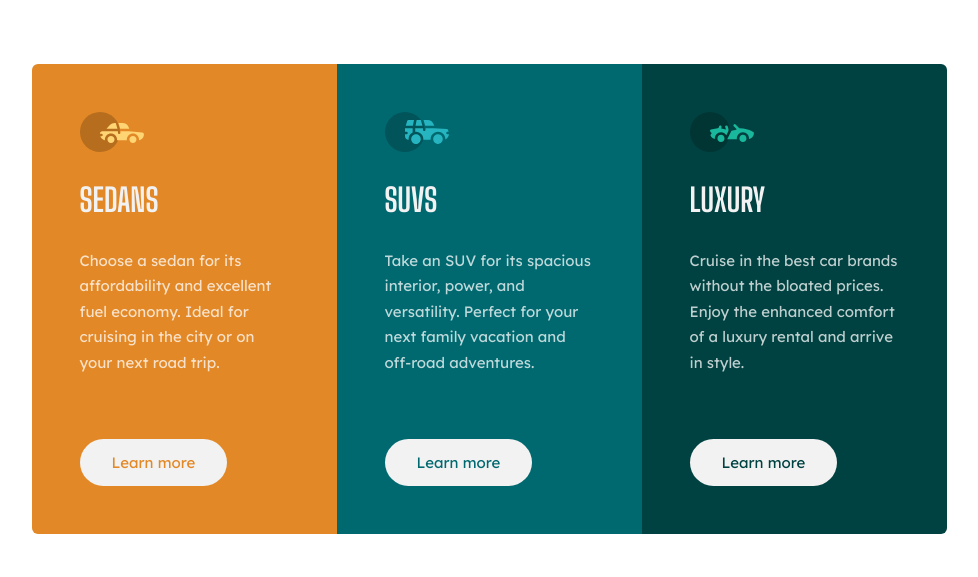
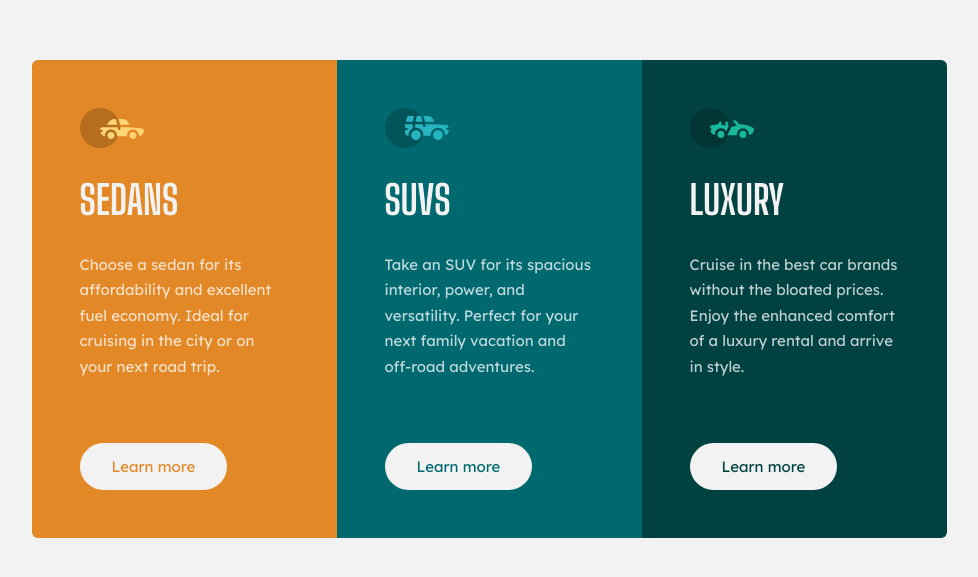
Before and after one commit to TerminalEagle/3-column-preview-card-component-main, a plain HTML site: page index.html in a window 1280 px wide. Shown: the part 101-678 px from the top of the page, without its empty margins (151-1129 px from the left). Drawn offline with Linux system fonts and the light colour scheme.

Commit message:
Added missing background, heading changes

```diff
--- a/queries.css
+++ b/queries.css
@@ -17,6 +17,10 @@
         flex: 1 1 0;
     }
 
+    .section-features__feature-heading {
+        font-size: calc(40 / 16 * 1rem);
+    }
+
     .btn__learn-more {
         margin-top: 64px;
     }
--- a/style.css
+++ b/style.css
@@ -23,6 +23,8 @@ body {
     font-family: var(--font-primary);
     font-size: var(--ft-size);
     font-weight: var(--ft-weight-normal);
+
+    background-color: var(--very-light-gray);
 }
 
 main {
```
